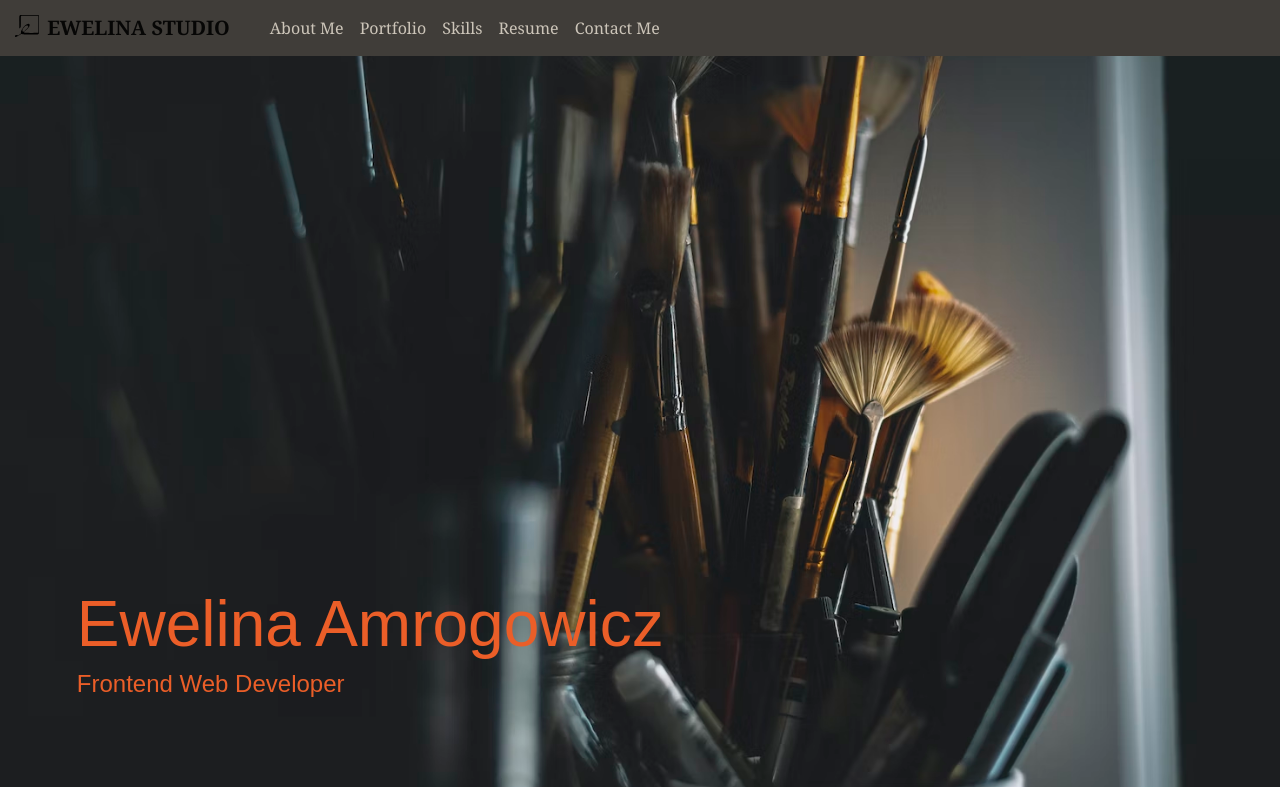
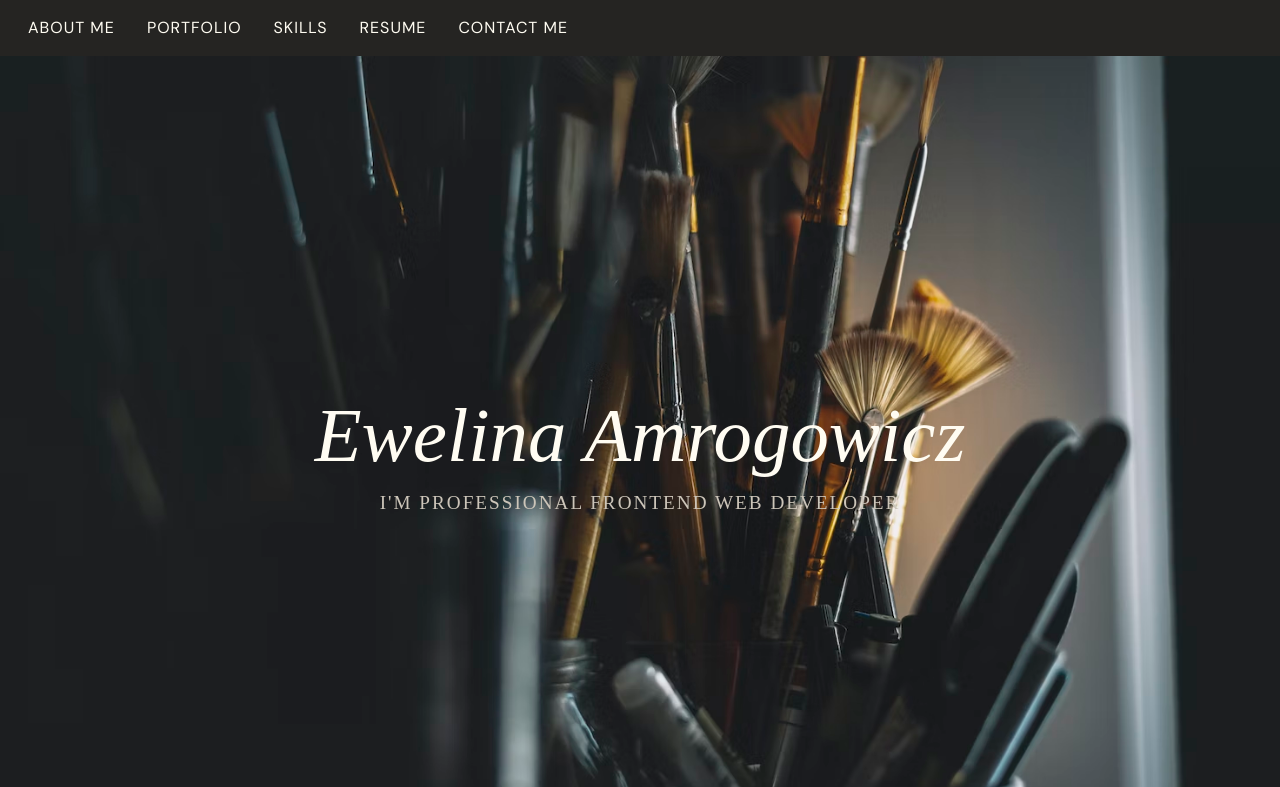
Before and after one commit to EAmrogowicz/bootcamp-m3-portfolioBootstrap, a plain HTML site: page index.html in a window 1280 px wide. Shown: the top 787 px of the page. Drawn offline with nearby package versions, Linux system fonts and the light colour scheme.

Commit message:
Navbar and hero banner formatted.

```diff
--- a/css/style.css
+++ b/css/style.css
@@ -8,18 +8,24 @@
   --whiteish: #fffcf2;
 }
 
+* {
+  margin: 0;
+  padding: 0;
+  box-sizing: border-box;
+}
+
 body {
   padding-top: 3rem;
   padding-bottom: 3rem;
   color: var(--primaryColor);
-  font-family: Georgia, "Times New Roman", Times, serif;
+  font-family: "DM Sans", sans-serif;
 }
 
 h1,
 h2,
 h3,
 h4 {
-  font-family: Arial, Helvetica, sans-serif;
+  font-family: "DM Serif", serif;
 }
 
 section {
@@ -28,18 +34,29 @@ section {
 
 /* HEADER - navigation
 -------------------------------------------------- */
-.navbar-brand {
-  text-transform: uppercase;
-  font-weight: 700;
+#header {
+  height: 100vh;
+  background-color: var(--primaryColor);
 }
 
 .navbar {
-  background-color: var(--shade);
+  padding: 0.5rem;
+}
+
+.navbar ul {
+  display: flex;
+  list-style: none;
+  justify-content: center;
+  align-items: center;
+  gap: 1rem;
 }
 
 .nav-link:link,
 .nav-link:visited {
-  color: var(--tint);
+  color: var(--whiteish);
+  text-decoration: none;
+  text-transform: uppercase;
+  letter-spacing: 1px;
 }
 
 .nav-link:hover,
@@ -53,11 +70,40 @@ section {
 
 /* HERO SECTION
 -------------------------------------------------- */
-.jumbotron {
-  background-image: url(../img/hero-banner2.avif);
+.hero {
+  width: 100%;
+  height: 100vh;
+  background-image: url(../img/hero-banner.avif);
   background-size: cover;
   background-repeat: no-repeat;
-  height: calc(100vh - 2.4rem);
+}
+
+.hero-container {
+  height: 100vh;
+  display: flex;
+  flex-direction: column;
+  justify-content: center;
+  align-items: center;
+}
+
+.hero-container h1 {
+  color: var(--whiteish);
+  font-style: italic;
+  font-size: 4.8rem;
+}
+
+.hero-container h4 {
+  color: var(--tint);
+  text-transform: uppercase;
+  font-size: 1.2rem;
+  letter-spacing: 2px;
+}
+
+/* .jumbotron {
+  background-image: url(../img/hero-banner.avif);
+  background-size: cover;
+  background-repeat: no-repeat;
+  height: 100vh;
   display: flex;
   align-items: flex-end;
   justify-content: flex-start;
@@ -71,7 +117,7 @@ section {
   max-width: 700px;
   color: var(--accent);
   text-align: left;
-}
+} */
 
 /* ABOUT ME
 -------------------------------------------------- */
--- a/index.html
+++ b/index.html
@@ -5,6 +5,14 @@
     <meta http-equiv="X-UA-Compatible" content="IE=edge" />
     <meta name="viewport" content="width=device-width, initial-scale=1.0" />
     <title>Ewelina Amrogowicz - Portfolio Bootstrap</title>
+
+    <!-- Google Fonts -->
+    <link rel="preconnect" href="https://fonts.googleapis.com" />
+    <link rel="preconnect" href="https://fonts.gstatic.com" crossorigin />
+    <link
+      href="https://fonts.googleapis.com/css2?family=DM+Sans:ital,wght@0,400;0,500;0,700;1,400&family=DM+Serif+Display:ital@0;1&display=swap"
+      rel="stylesheet"
+    />
 
     <!-- CSS only -->
     <link
@@ -14,24 +22,15 @@
       crossorigin="anonymous"
     />
 
+    <!-- Main CSS Style -->
     <link rel="stylesheet" href="./css/style.css" />
   </head>
+
   <body>
-    <header>
+    <header id="header" class="fixed-top">
       <!-- Navigation bar -->
-      <nav class="navbar navbar-expand-md fixed-top">
+      <nav class="navbar navbar-expand-md">
         <div class="container-fluid">
-          <a class="navbar-brand" href="index.html">
-            <img
-              src="./img/ewelinastudio-favicon.svg"
-              alt="Logo"
-              width="30"
-              height="24"
-              class="d-inline-block align-text-top"
-            />
-            <span class="navbar-brand mb-0 h1">Ewelina Studio</span>
-          </a>
-
           <button
             class="navbar-toggler"
             type="button"
@@ -65,18 +64,18 @@
           </div>
         </div>
       </nav>
+
+      <!-- Hero Section -->
+
+      <section class="hero">
+        <div class="hero-container">
+          <h1>Ewelina Amrogowicz</h1>
+          <h4>I'm professional Frontend Web Developer</h4>
+        </div>
+      </section>
     </header>
 
     <main role="main">
-      <!-- Hero Section -->
-
-      <section class="jumbotron">
-        <div class="jumboCopy">
-          <h1 class="display-3">Ewelina Amrogowicz</h1>
-          <h4>Frontend Web Developer</h4>
-        </div>
-      </section>
-
       <!-- About Me Section -->
 
       <section class="container-fluid" id="about">
```
Also changed, not shown: img/hero-banner.avif (renamed from img/hero-banner2.avif), 1 other file.
